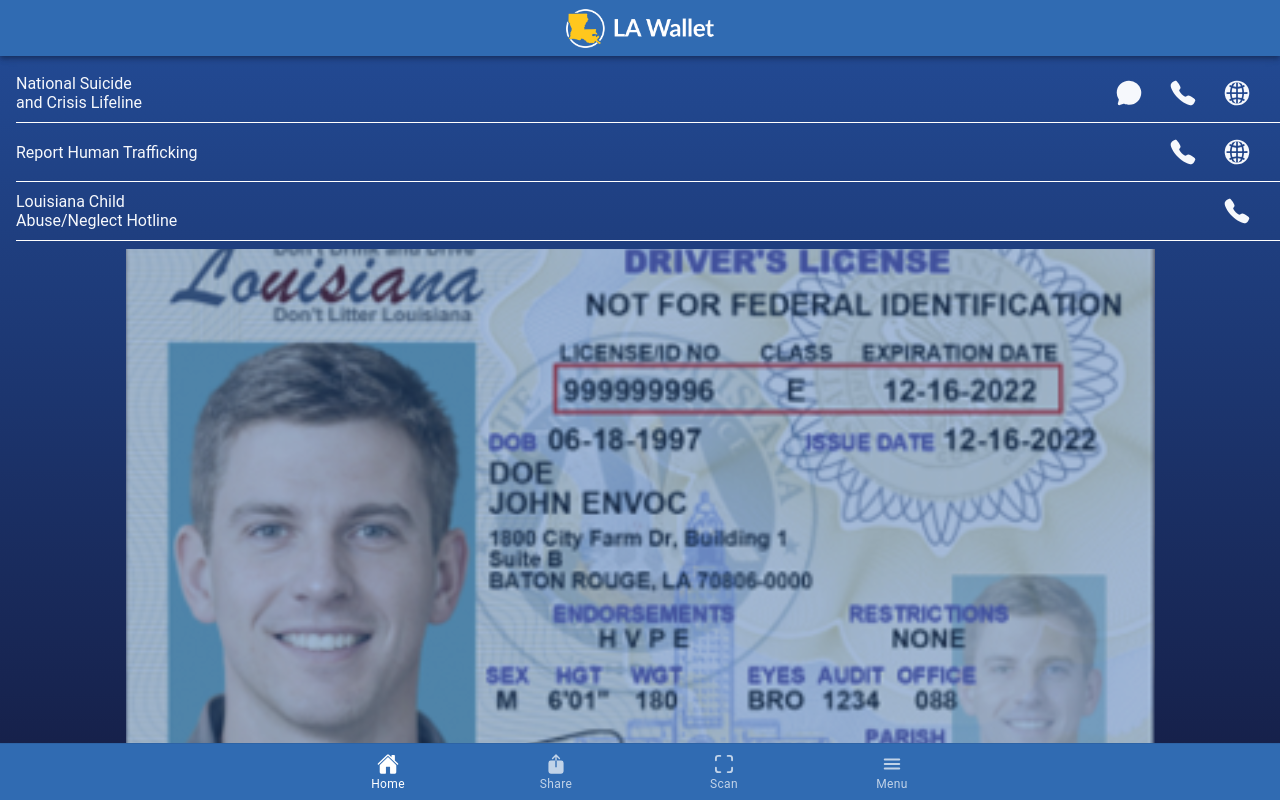
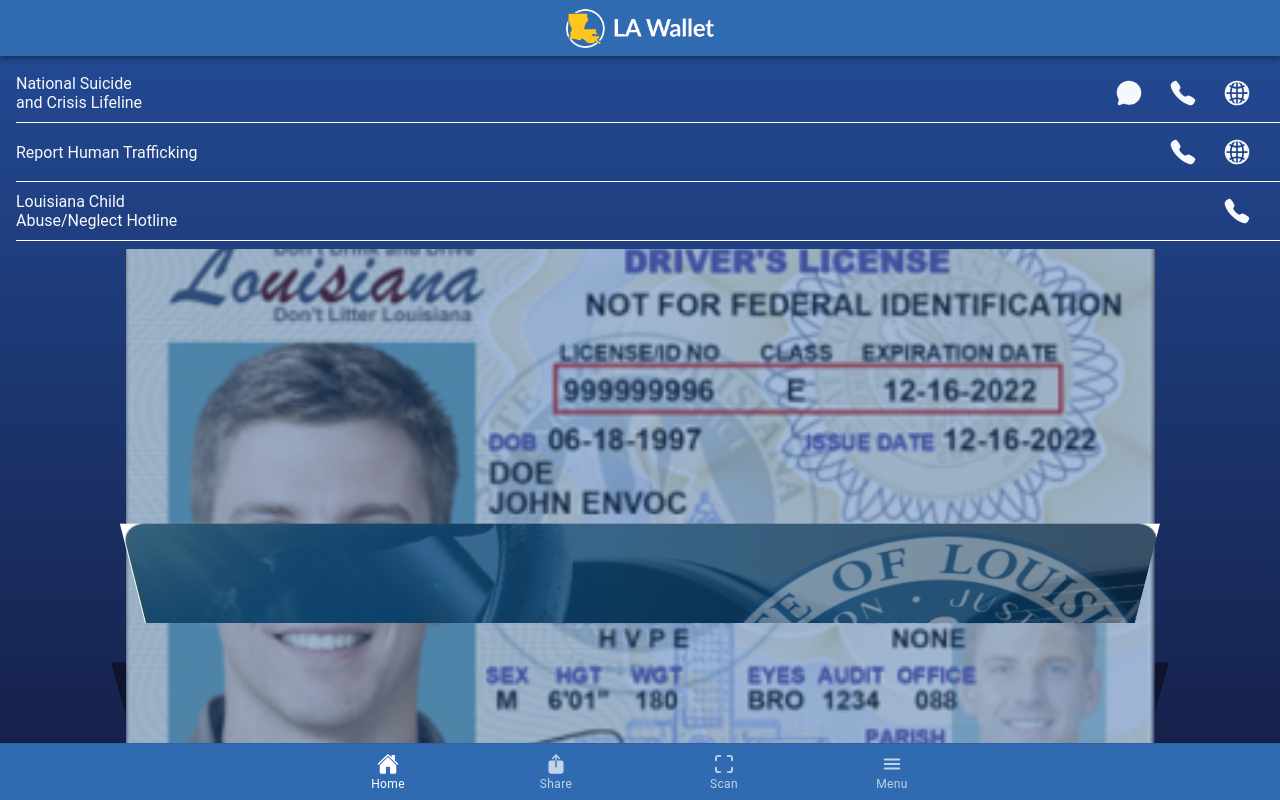
Before and after one commit to jbw716/la-wallet-mockup, a React (Vite) app: page /home in a window 1280 px wide. Built offline with nearby package versions, Linux system fonts and the light colour scheme.

Commit message:
Adjusted coverflow rotation.

```diff
--- a/src/pages/1 - Home.tsx
+++ b/src/pages/1 - Home.tsx
@@ -65,7 +65,7 @@
               modules={[EffectCoverflow]}
               effect={'coverflow'}
               coverflowEffect={{
-                rotate: 25
+                rotate: -30
               }}
               grabCursor={true}
               centeredSlides={true}
```
